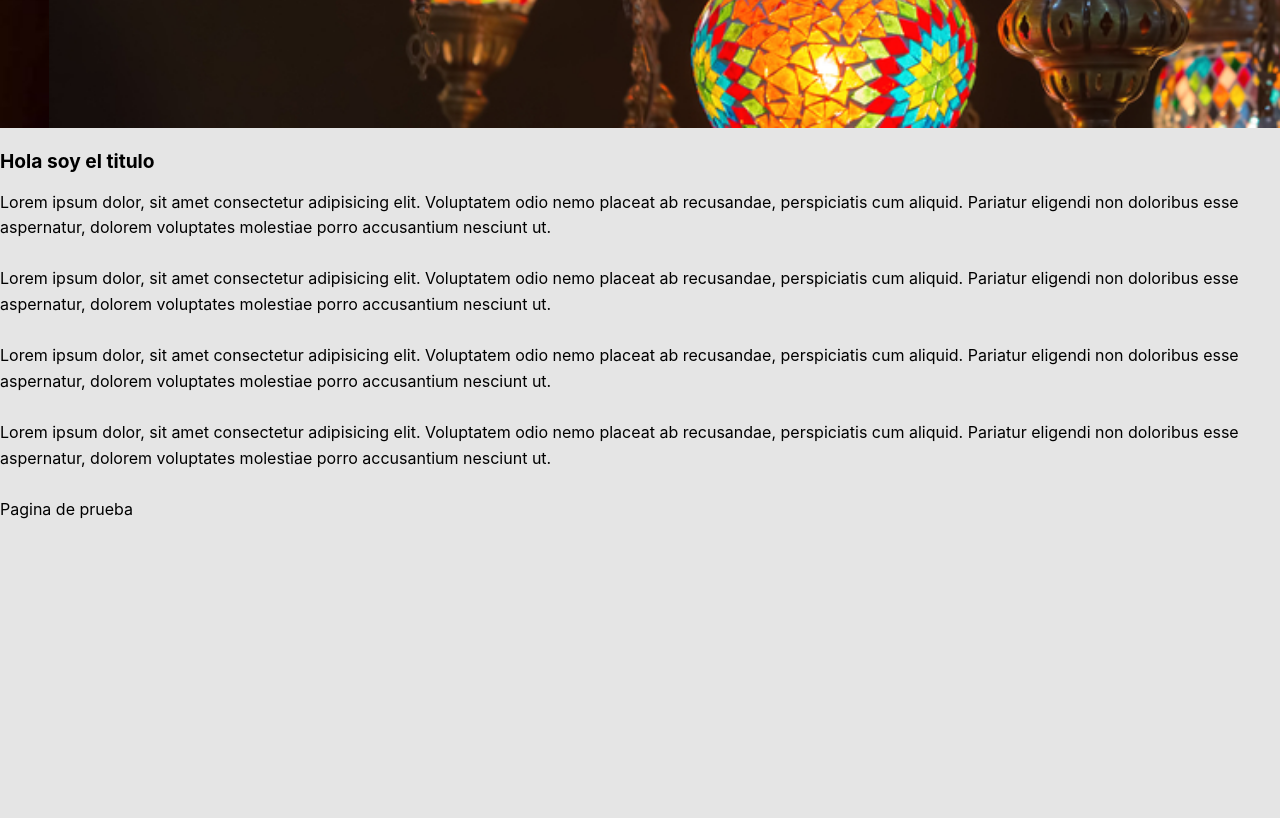
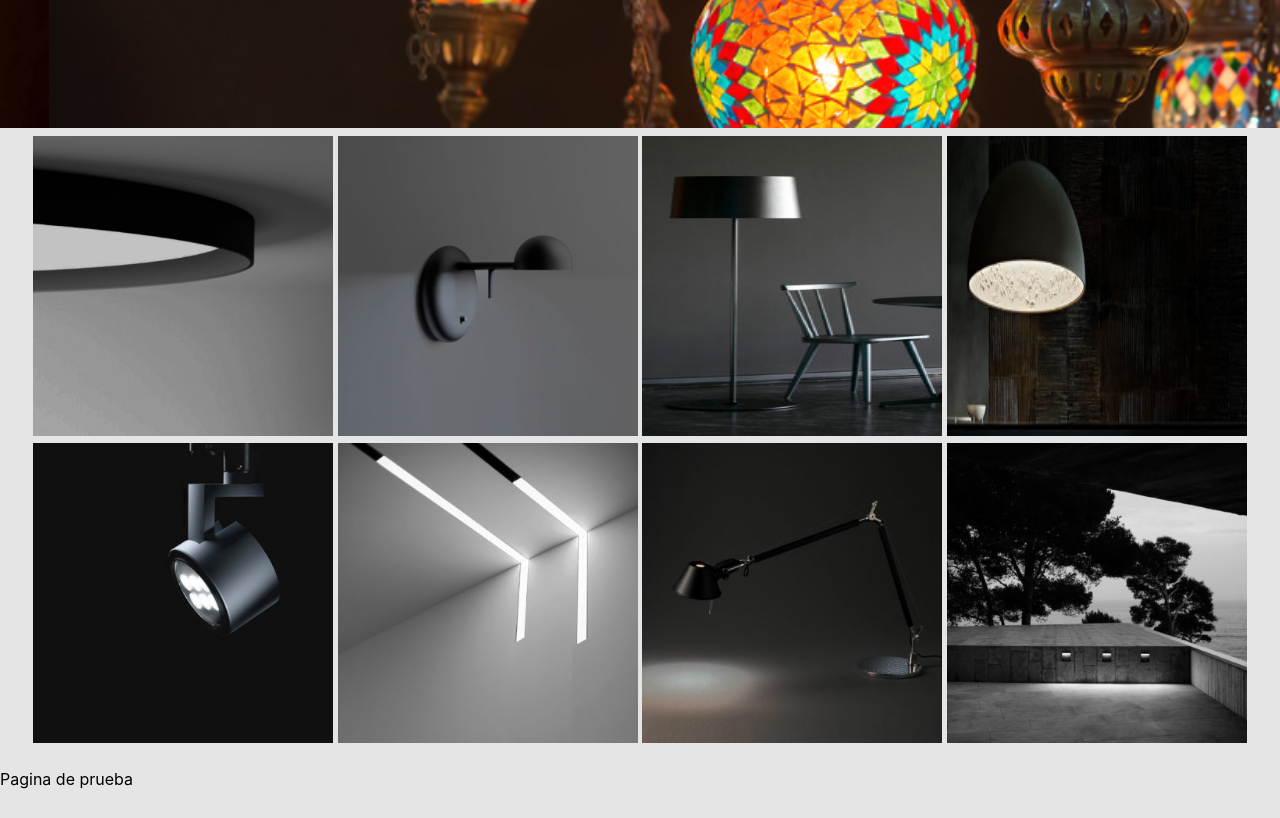
Before and after one commit to gonzaggb/testing_fg, a website: page views/home.html in a window 1280 px wide. Shown: the part 820-1638 px from the top of the page. Before the commit the page ends 1368 px from the top, so only its background shows below. Drawn offline with Linux system fonts and the light colour scheme.

Commit message:
Agregado de imagenes y secciones

```diff
--- a/public/css/styles.css
+++ b/public/css/styles.css
@@ -136,3 +136,37 @@ ancho (% de pantalla que ocupa), el tamaño máximo que quiero ocupe y los marge
     70%{margin-left: -270%;}
     100%{margin-left: -270%;}
 }
+/*Aca empieza la seccion de Categoria*/
+
+.main{
+    margin: 0;
+    padding: 0;
+    border: 0;
+    width: 100%;
+
+    display: flex;
+    justify-content: center;
+    align-self: center;
+}
+
+.categorias div{
+
+    align-self: center;
+}
+
+
+.categorias div img{
+    width: 300px;
+    height: 300px;
+    padding: 0;
+    border: 0;
+    margin: 0;
+    align-self: center;
+}
+/*hover zoom*/
+.zoom{
+    transition: transform .1s;
+}
+.zoom:hover{
+    transform: scale(1.1);
+}
--- a/views/home.html
+++ b/views/home.html
@@ -5,13 +5,15 @@
         <meta name="viewport" content="width=device=width, initial-scale=1.0">
         <link rel="stylesheet" href="/css/styles.css"> <!---Al estar declarado en app.js el path.resolve(__dirname,'./public'), solo se indica lo que sigue a la ruta-->
         <title>Focal Glow</title>
+        <link rel="icon" href="/icon/logo.ico">
     </head>
     <header class="header">
 <div class="container logo-nav-container">
-    <p><a href="/testing_fg/views/home.html"><img class="logo" src="/img/kes_sey__15_.png"></a></p>
+    <p><a href="/"><img class="logo" src="/img/kes_sey__15_.png"></a></p>
     <nav class="navigation">
         <ul class='inner_nav'>
-
+            <li><a href="#">Ofertas</a>
+            </li>
             <li><a href="#">Categorias</a>
                 <ul class='desplegable'>
                     <li><a href="">Plafón</a></li>
@@ -24,10 +26,10 @@
                     <li><a href="">Exterior</a></li>
                 </ul>
             </li>
-            <li><a href="/testing_fg/views/us.html">Nosotros</a></li>
+            <li><a href="/us">Nosotros</a></li>
             <li><a href="#">Usuario</a>
                 <ul class='desplegable'>
-                    <li><a href="/testing_fg/views/login.html">Iniciar Sesión</a></li>
+                    <li><a href="/login">Iniciar Sesión</a></li>
                     <li><a href="">Registrate</a></li>
                 </ul>
             </li>
@@ -48,13 +50,23 @@
         </div>
     </section>
     <main class="main">
-        <div class="container">
-            <h1>Hola soy el titulo</h1>
-        <p>Lorem ipsum dolor, sit amet consectetur adipisicing elit. Voluptatem odio nemo placeat ab recusandae, perspiciatis cum aliquid. Pariatur eligendi non doloribus esse aspernatur, dolorem voluptates molestiae porro accusantium nesciunt ut.</p>
-        <p>Lorem ipsum dolor, sit amet consectetur adipisicing elit. Voluptatem odio nemo placeat ab recusandae, perspiciatis cum aliquid. Pariatur eligendi non doloribus esse aspernatur, dolorem voluptates molestiae porro accusantium nesciunt ut.</p>
-        <p>Lorem ipsum dolor, sit amet consectetur adipisicing elit. Voluptatem odio nemo placeat ab recusandae, perspiciatis cum aliquid. Pariatur eligendi non doloribus esse aspernatur, dolorem voluptates molestiae porro accusantium nesciunt ut.</p>
-        <p>Lorem ipsum dolor, sit amet consectetur adipisicing elit. Voluptatem odio nemo placeat ab recusandae, perspiciatis cum aliquid. Pariatur eligendi non doloribus esse aspernatur, dolorem voluptates molestiae porro accusantium nesciunt ut.</p>
-    </div>
+        <section class="categorias">
+            <div>
+                <img class="zoom" src="/img/plafon.jpg" alt="Plafon">
+                <img class="zoom" src="/img/aplique.jpg" alt="Aplique">
+                <img class="zoom" src="/img/pie.jpg" alt="Pie">
+                <img class="zoom" src="/img/colgante.jpg" alt="Colgante">
+            </div>
+            <div>
+                <img class="zoom" src="/img/spot-embutido.jpg" alt="Spot">
+                <img class="zoom" src="/img/sistema.jpg" alt="Sistema">
+                <img class="zoom" src="/img/mesa.jpg" alt="mesa">
+                <img class="zoom"src="/img/exterior.jpg" alt="Exterior">
+            </div>
+        </section>
+
+
+
     </main>
     <body>
 
```
Also changed, not shown: views/login.html (+2 -2 lines), views/us.html (+3 -3 lines), public/icon/logo.ico (added).
